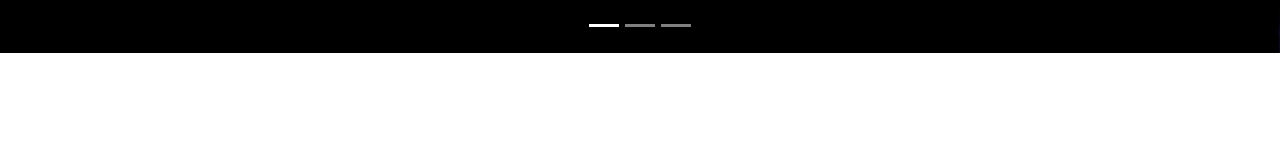
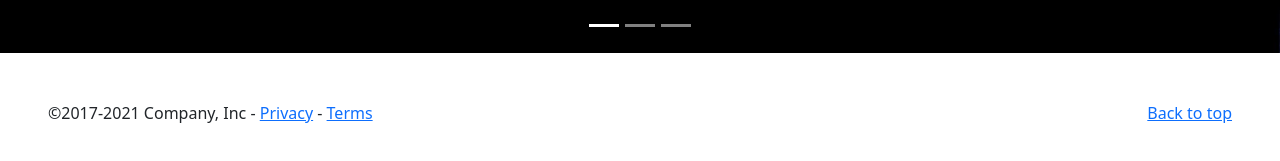
Before and after one commit to tu3121993/lab18, a plain HTML site: page index.html in a window 1280 px wide. Shown: the part 747-908 px from the top of the page. Before the commit the page ends 800 px from the top, so only its background shows below. Drawn offline with nearby package versions, Linux system fonts and the light colour scheme.

Commit message:
Update index.html

```diff
--- a/index.html
+++ b/index.html
@@ -149,6 +149,16 @@
       </button>
     </div>
 
+    <footer>
+      <div class="container-fluid d-flex justify-content-between p-5">
+        <p>
+          &copy;2017-2021 Company, Inc - <a href="#">Privacy</a> -
+          <a href="#">Terms</a>
+        </p>
+        <a href="#">Back to top</a>
+      </div>
+    </footer>
+
     <script
       src="https://cdn.jsdelivr.net/npm/bootstrap@5.3.0-alpha3/dist/js/bootstrap.bundle.min.js"
       integrity="sha384-ENjdO4Dr2bkBIFxQpeoTz1HIcje39Wm4jDKdf19U8gI4ddQ3GYNS7NTKfAdVQSZe"
```
